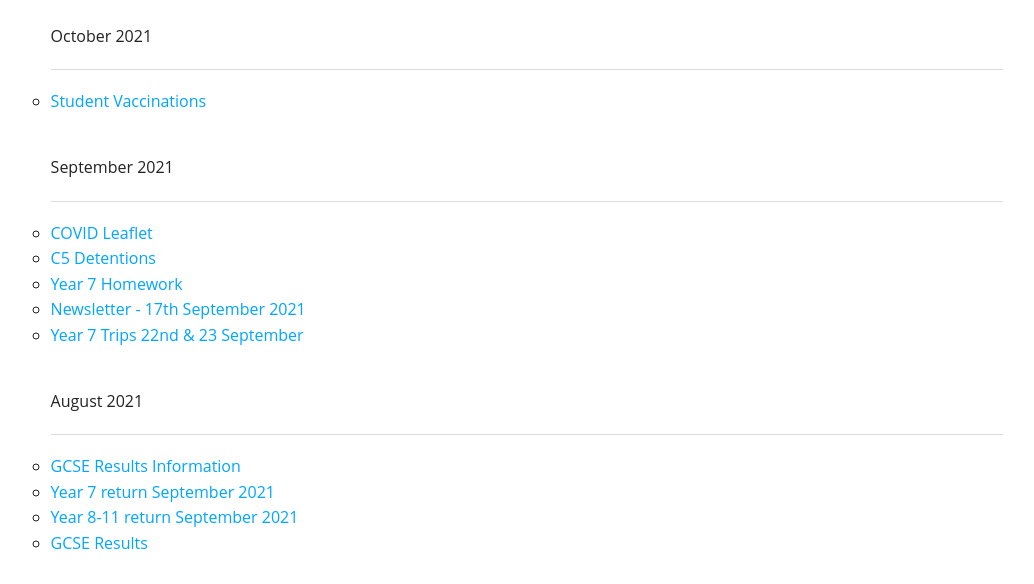
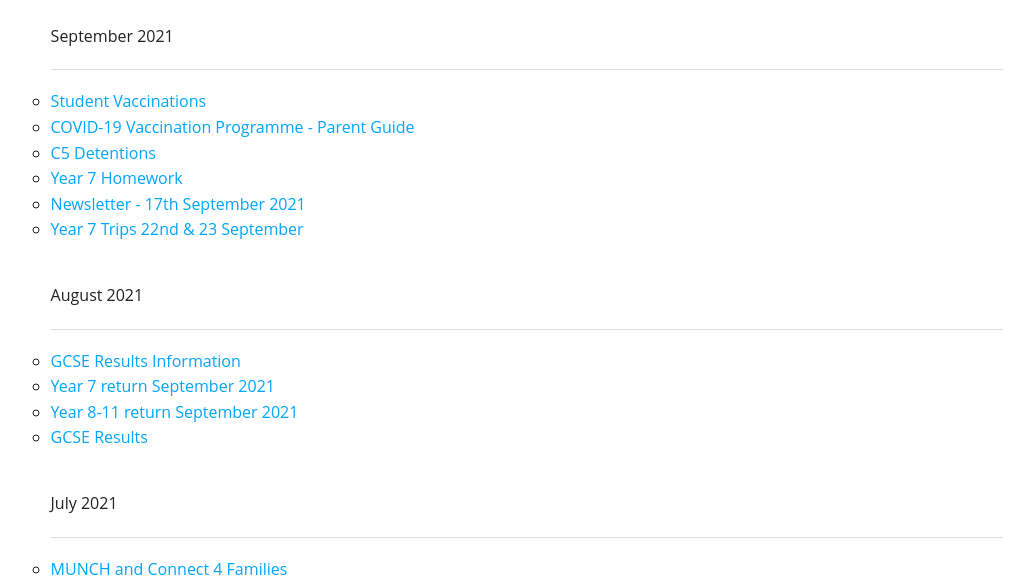
Before and after one commit to PCSITService/parkcommunityschool.co.uk, a PHP site: page /letters-home.php in a window 1280 px wide. Shown: the part 186-770 px from the top of the page, without its empty margins (122-1156 px from the left). Run offline with PHP 8.4, Linux system fonts and the light colour scheme; some libraries are stand-ins or nearby versions.

Commit message:
Prospectus Update

```diff
--- a/letters-home.php
+++ b/letters-home.php
@@ -25,14 +25,10 @@
         <br>
         <div class="medium-12 columns">
         	<ul class="small-block-grid-1">
-                <li>
-                    <ul class="circle">October 2021<hr>
-                        <li><a href="/assets/letters/2021-10/student-vaccinations.pdf" target="_blank">Student Vaccinations</a></li>
-                    </ul>
-                <li>
                  <li>
                     <ul class="circle">September 2021<hr>
-                        <li><a href="/assets/letters/2021-09/parent-leaflet.pdf" target="_blank">COVID Leaflet</a></li>
+                        <li><a href="/assets/letters/2021-09/student-vaccinations.pdf" target="_blank">Student Vaccinations</a></li>
+                        <li><a href="/assets/letters/2021-09/parent-leaflet.pdf" target="_blank">COVID-19 Vaccination Programme - Parent Guide</a></li>
                         <li><a href="/assets/letters/2021-09/c5-detentions.pdf" target="_blank">C5 Detentions</a></li>
                         <li><a href="/assets/letters/2021-09/year7-homework.pdf" target="_blank">Year 7 Homework</a></li>
                         <li><a href="/assets/letters/2021-09/newsletter-17-09.pdf" target="_blank">Newsletter - 17th September 2021</a></li>
```
Also changed, not shown: 2 other files.
